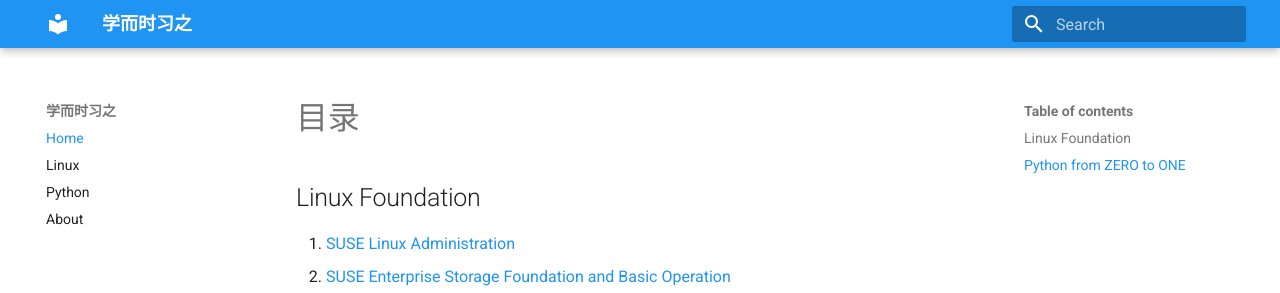
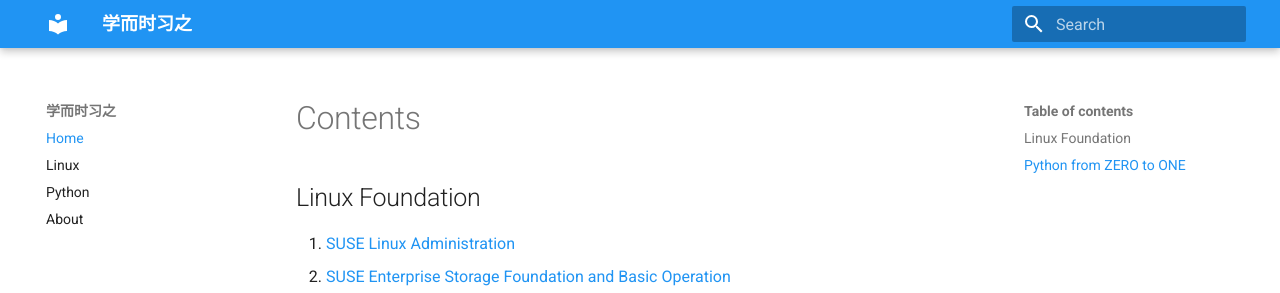
Before and after one commit to huyuhui001/mySite, an MkDocs documentation site: the page built from docs/index.md, in a window 1280 px wide. Shown: the top 293 px of the page. Built offline with MkDocs 1.6.1 and Material for MkDocs 9.7.7, drawn with Linux system fonts in a browser that asks for light colours.

Commit message:
Documentation

```diff
--- a/docs/index.md
+++ b/docs/index.md
@@ -1,4 +1,4 @@
-# 目录
+# Contents
 
 ## Linux Foundation
 
```
Also changed, not shown: docs/linux.md (+1 -1 lines).
